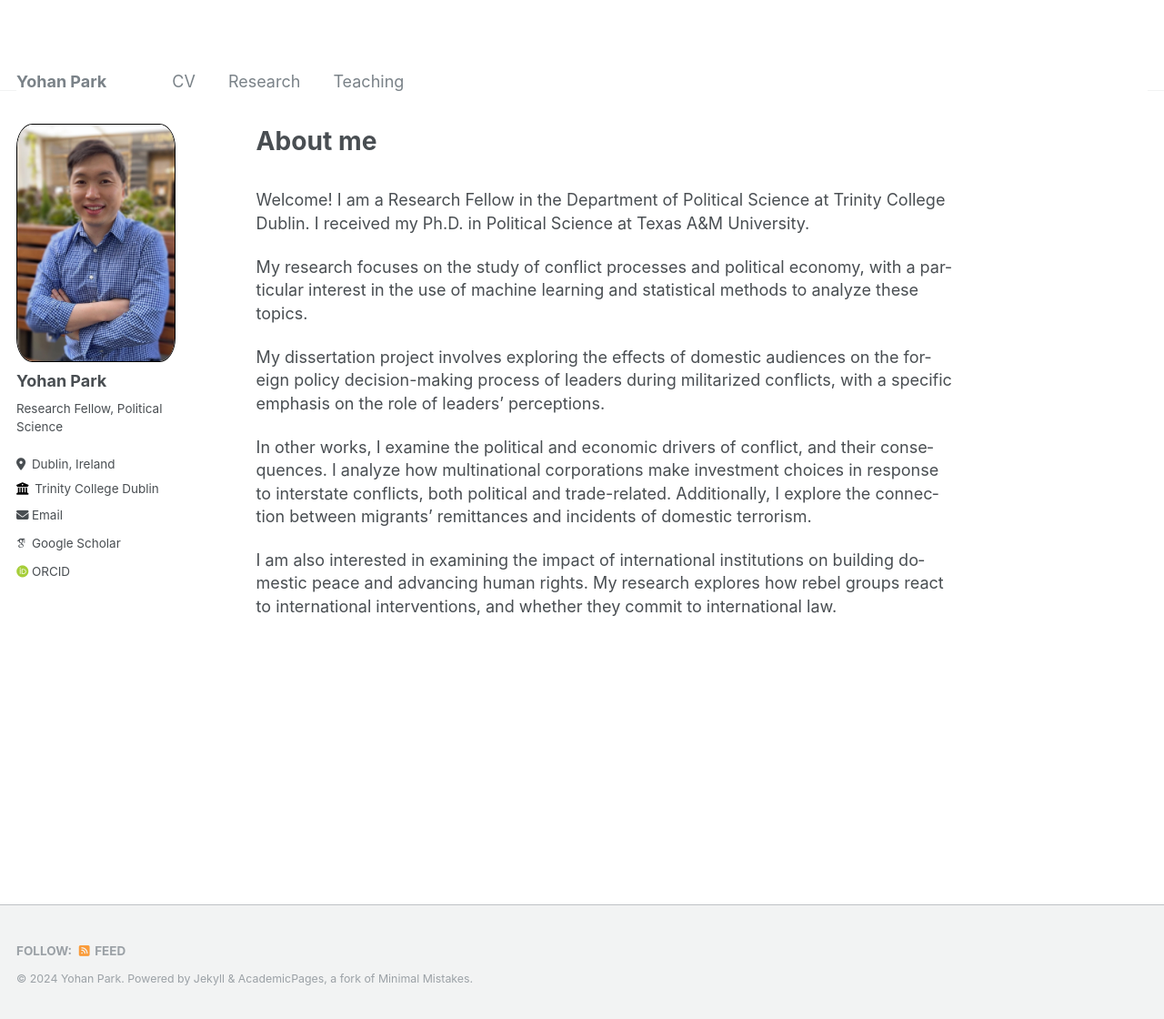
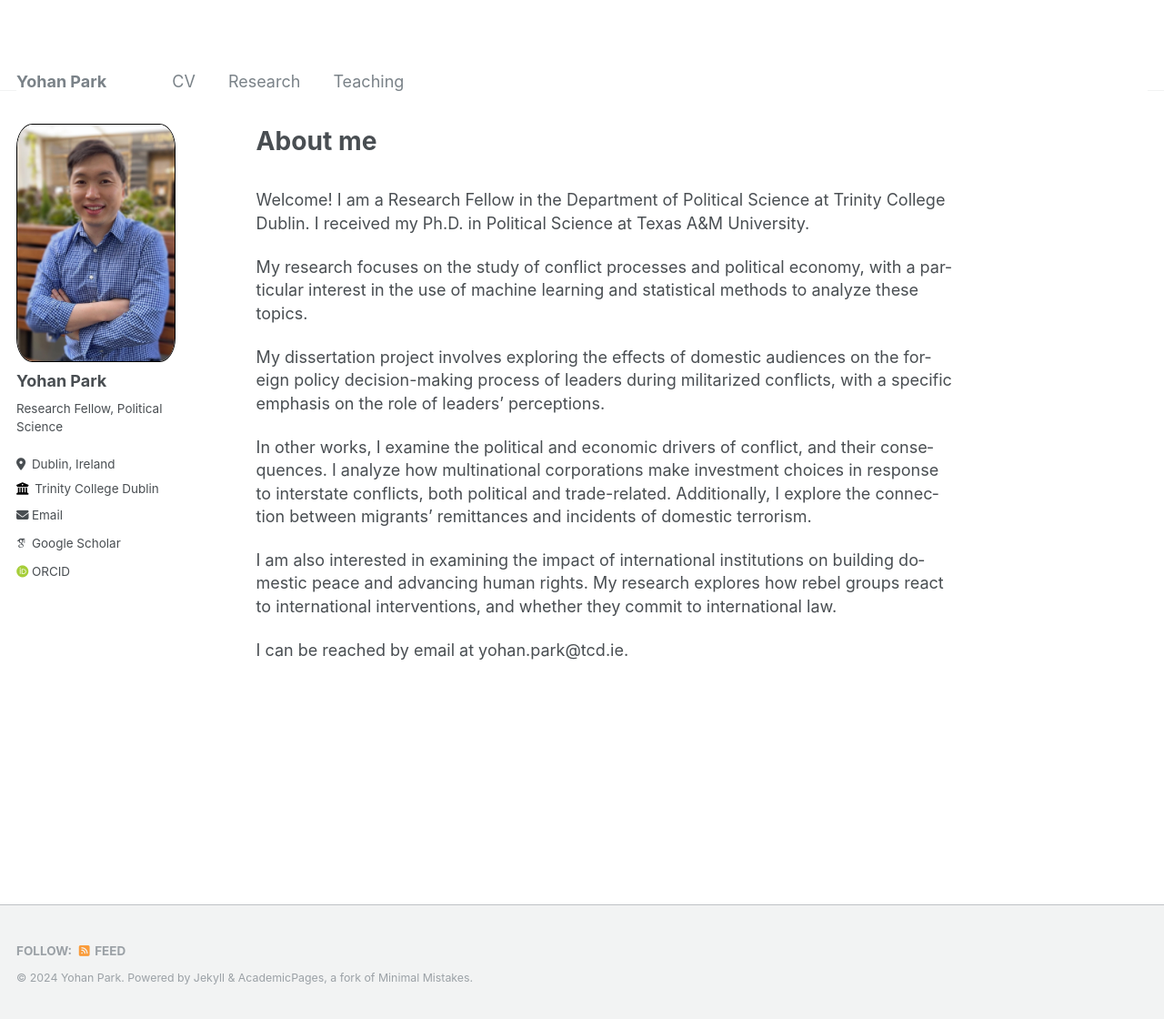
Before and after one commit to yohanpark23/yohanpark23.github.io, a Jekyll site: the page built from _pages/about.md, in a window 1280 px wide and 1120 px high. Shown: the whole window at 91% size. Built offline with Jekyll 4.4.1, drawn with Linux system fonts in a browser that asks for light colours; some web fonts are replaced.

Commit message:
Update about.md

```diff
--- a/_pages/about.md
+++ b/_pages/about.md
@@ -17,3 +17,5 @@ My dissertation project involves exploring the effects of domestic audiences on
 In other works, I examine the political and economic drivers of conflict, and their consequences. I analyze how multinational corporations make investment choices in response to interstate conflicts, both political and trade-related. Additionally, I explore the connection between migrants’ remittances and incidents of domestic terrorism.
 
 I am also interested in examining the impact of international institutions on building domestic peace and advancing human rights. My research explores how rebel groups react to international interventions, and whether they commit to international law.
+
+I can be reached by email at yohan.park@tcd.ie.
```
